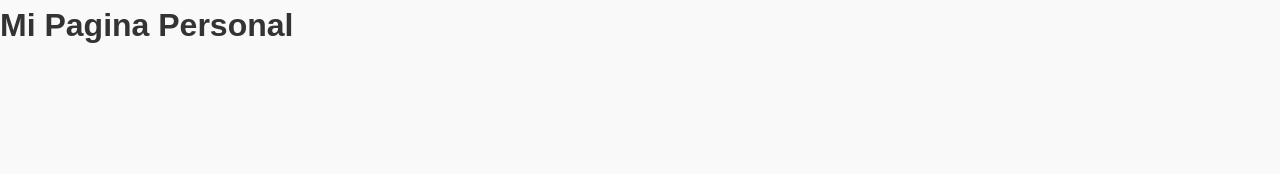
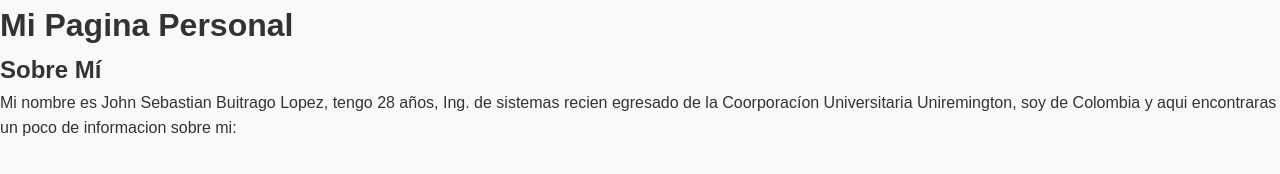
Before and after one commit to ssebass1045/PM1_Henry, a plain HTML site: page index.html in a window 1280 px wide. Drawn offline with Linux system fonts and the light colour scheme.

Commit message:
primera sección realizada

```diff
--- a/index.html
+++ b/index.html
@@ -12,6 +12,24 @@
     <header id="header">
         <h1>Mi Pagina Personal</h1>
     </header>
+    <main>
+        <section id="sobre-mi">
+            <h2>Sobre Mí</h2>
+            <p>Mi nombre es John Sebastian Buitrago Lopez, tengo 28 años, Ing. de sistemas recien egresado de la Coorporacíon Universitaria Uniremington,
+                 soy de Colombia y aqui encontraras un poco de informacion sobre mi:</p>
+
+        </section>
+
+
+        <section>
+
+        </section>
+
+
+        <section>
+
+        </section>
+    </main>
 
 </body>
 </html>
```
